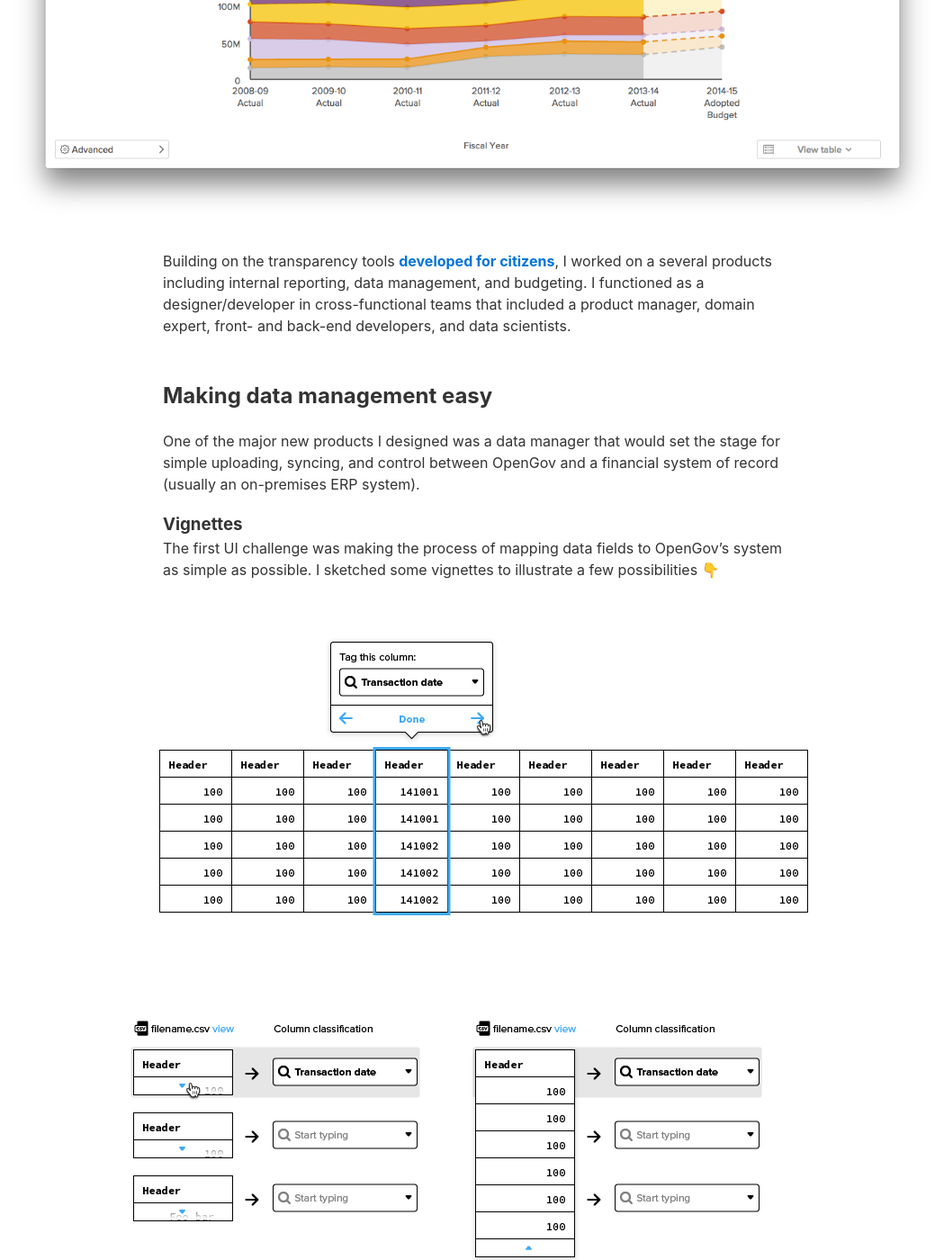
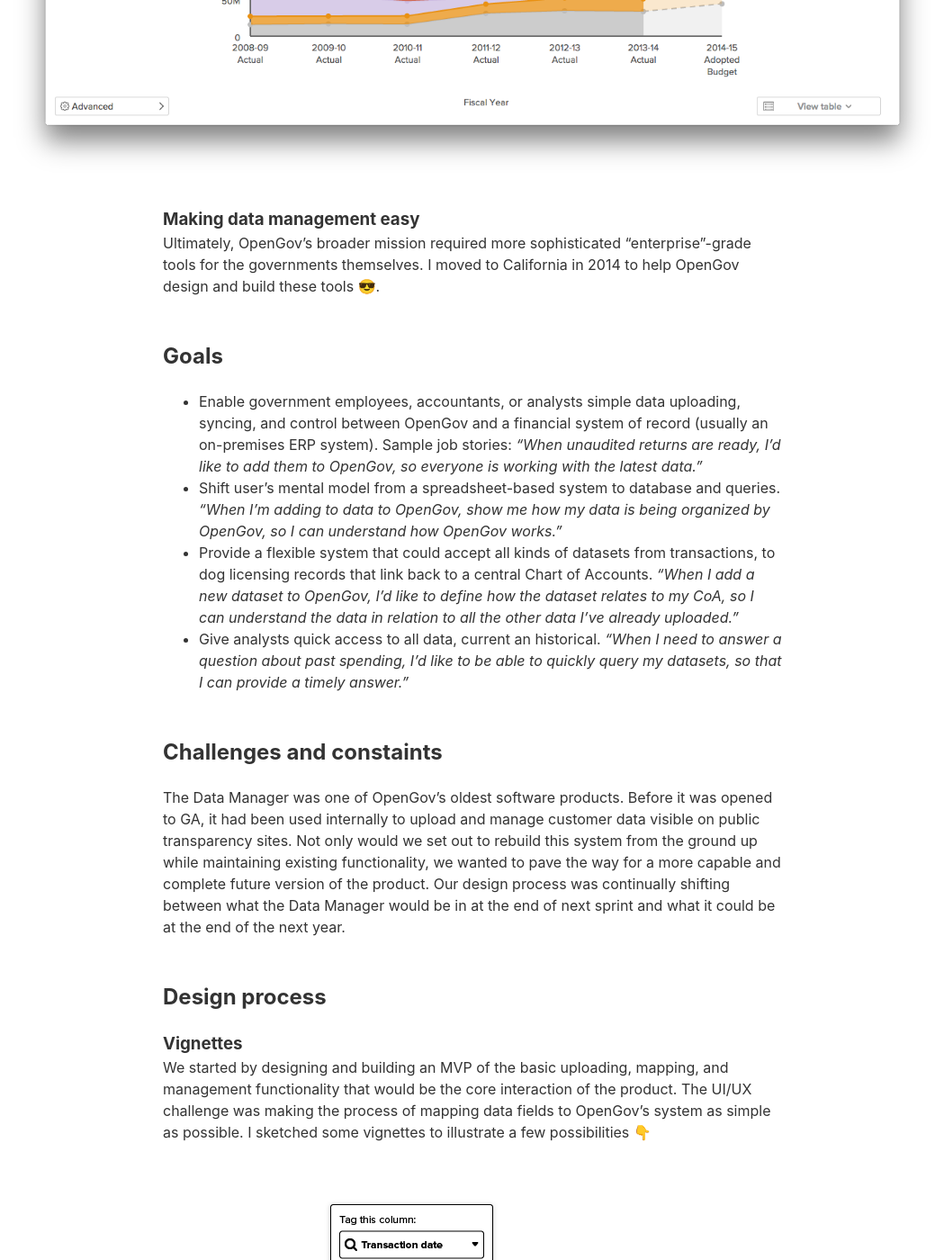
Before and after one commit to andrewliebchen/a12n, a Jekyll site: the page built from _posts/2016-06-23-opengov.md, in a window 1280 px wide and 1400 px high, scrolled down 817 px. Shown: the whole window at 90% size, without its empty margins (115-1164 px from the left). Built offline with Jekyll 4.4.1, drawn with Linux system fonts in a browser that asks for light colours; some of the changed text lies outside the part shown.

Commit message:
New OG content

```diff
--- a/_posts/2016-06-23-opengov.md
+++ b/_posts/2016-06-23-opengov.md
@@ -5,20 +5,29 @@
 
 👈 [Back home](/)
 
-# OpenGov
+# OpenGov's Data Manager
 
-I moved to California and started at [OpenGov](https://opengov.com) in January of 2014 😎. My primary focus was on their new line of platform products that would allow governments to easily view and analyze their financial information internally. OpenGov had launched as a public transparency product, but ultimately our goal was to transform the way governments dealt with finances, which meant moving focusing more on “enterprise” features.
+OpenGov is transforming the way local and state governments access and analyze public finances. They launched as a [consumer product](https://paloalto.opengov.com/) aimed at improving public financial transparency, empowering citizens to explore every nook and cranny of a city’s budget.
 
 ![]({{ site.baseurl }}/assets/images/opengov/01.png)
 
-Building on the transparency tools [developed for citizens](https://paloalto.opengov.com/), I worked on a several products including internal reporting, data management, and budgeting. I functioned as a designer/developer in cross-functional teams that included a product manager, domain expert, front- and back-end developers, and data scientists.
+### Making data management easy
 
-## Making data management easy
+Ultimately, OpenGov’s broader mission required more sophisticated “enterprise”-grade tools for the governments themselves. I moved to California in 2014 to help OpenGov design and build these tools 😎.
 
-One of the major new products I designed was a data manager that would set the stage for simple uploading, syncing, and control between OpenGov and a financial system of record (usually an on-premises ERP system).
+## Goals
+* Enable government employees, accountants, or analysts simple data uploading, syncing, and control between OpenGov and a financial system of record (usually an on-premises ERP system). Sample job stories: _“When unaudited returns are ready, I’d like to add them to OpenGov, so everyone is working with the latest data.”_
+* Shift user’s mental model from a spreadsheet-based system to database and queries. _“When I’m adding to data to OpenGov, show me how my data is being organized by OpenGov, so I can understand how OpenGov works.”_
+* Provide a flexible system that could accept all kinds of datasets from transactions, to dog licensing records that link back to a central Chart of Accounts. _“When I add a new dataset to OpenGov, I’d like to define how the dataset relates to my CoA, so I can understand the data in relation to all the other data I’ve already uploaded.”_
+* Give analysts quick access to all data, current an historical. _“When I need to answer a question about past spending, I’d like to be able to quickly query my datasets, so that I can provide a timely answer.”_
+
+## Challenges and constaints
+The Data Manager was one of OpenGov’s oldest software products. Before it was opened to GA, it had been used internally to upload and manage customer data visible on public transparency sites. Not only would we set out to rebuild this system from the ground up while maintaining existing functionality, we wanted to pave the way for a more capable and complete future version of the product. Our design process was continually shifting between what the Data Manager would be in at the end of next sprint and what it could be at the end of the next year.
+
+## Design process
 
 ### Vignettes
-The first UI challenge was making the process of mapping data fields to OpenGov’s system as simple as possible. I sketched some vignettes to illustrate a few possibilities 👇
+We started by designing and building an MVP of the basic uploading, mapping, and management functionality that would be the core interaction of the product. The UI/UX challenge was making the process of mapping data fields to OpenGov’s system as simple as possible. I sketched some vignettes to illustrate a few possibilities 👇
 
 ![]({{ site.baseurl }}/assets/images/opengov/02.png)
 ![]({{ site.baseurl }}/assets/images/opengov/03.png)
@@ -34,7 +43,7 @@
 ![]({{ site.baseurl }}/assets/images/opengov/10.png)
 ![]({{ site.baseurl }}/assets/images/opengov/11.png)
 
-### First draft
+### MVP First draft
 These storyboards grew into early mockups to give our engineering team enough to begin work on the new application 👇
 
 ![]({{ site.baseurl }}/assets/images/opengov/12.png)
@@ -44,7 +53,7 @@
 ![]({{ site.baseurl }}/assets/images/opengov/16.png)
 ![]({{ site.baseurl }}/assets/images/opengov/17.png)
 
-### Final mockups
+### MVP Final mockups
 As work and testing progressed, we honed and refined the design. At this point, I was working closely with the developers and contributing React and CSS code 👇
 
 ![]({{ site.baseurl }}/assets/images/opengov/18.png)
@@ -56,6 +65,15 @@
 ![]({{ site.baseurl }}/assets/images/opengov/24.png)
 ![]({{ site.baseurl }}/assets/images/opengov/25.png)
 
+### Looking to the future
+Throughout the process, I set aside to consolidate ideas about the future of the Data Manager based on feedback from users of the MVP, the engineering team, our domain experts, and other stakeholders. 👇
+
+![]({{ site.baseurl }}/assets/images/opengov/26.png)
+![]({{ site.baseurl }}/assets/images/opengov/27.png)
+![]({{ site.baseurl }}/assets/images/opengov/28.png)
+![]({{ site.baseurl }}/assets/images/opengov/29.png)
+
+
 ## Details
 
 All designs created with Adobe Illustrator. Prototypes and production apps built with ReactJS and Sass. Read more about my [work at OpenGov](https://medium.com/@andrewliebchen/css-at-opengov-1bb32d5188e4).
```
Also changed, not shown: assets/images/opengov/26.png (added), assets/images/opengov/27.png (added), assets/images/opengov/28.png (added), assets/images/opengov/29.png (added).
